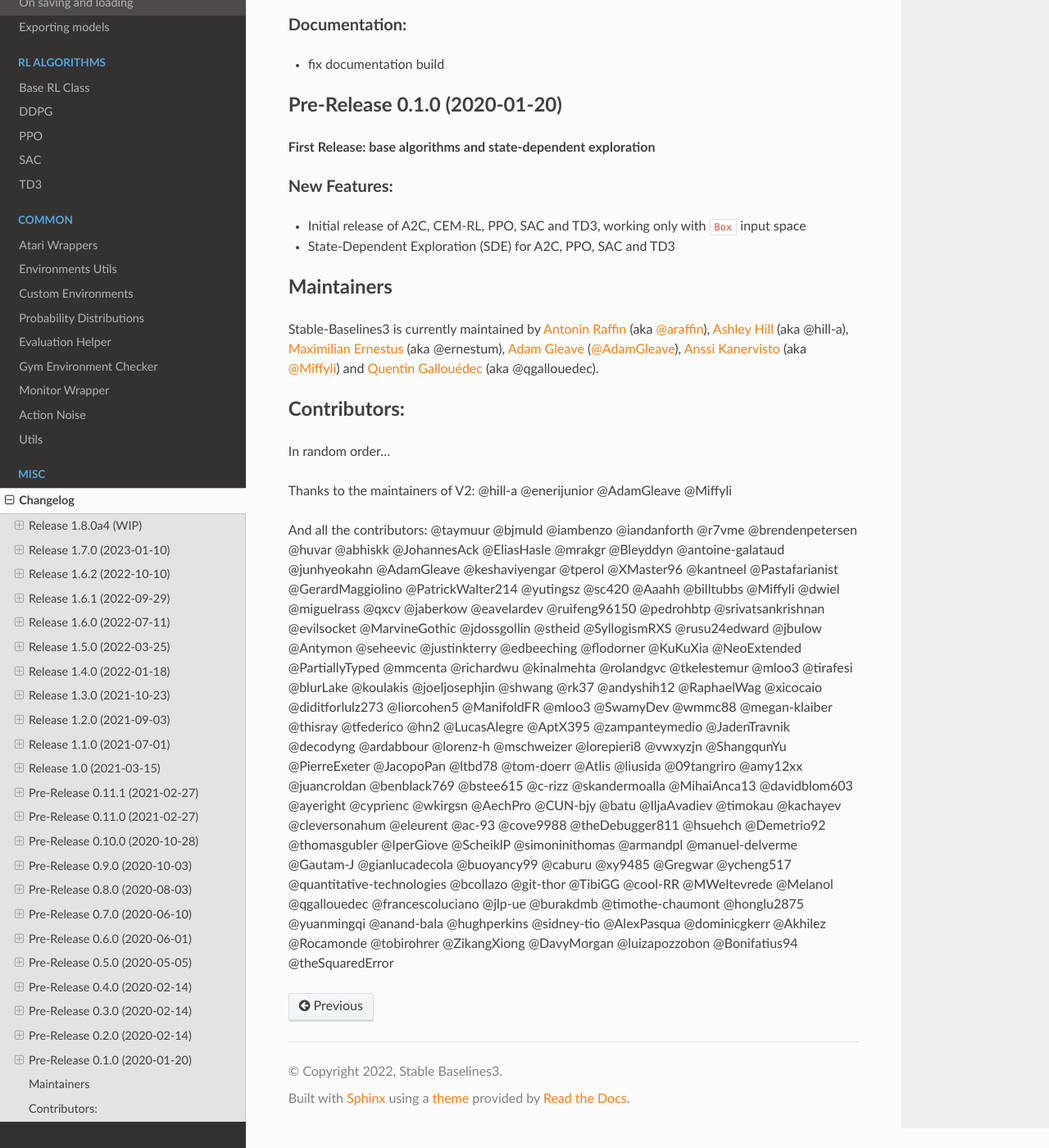
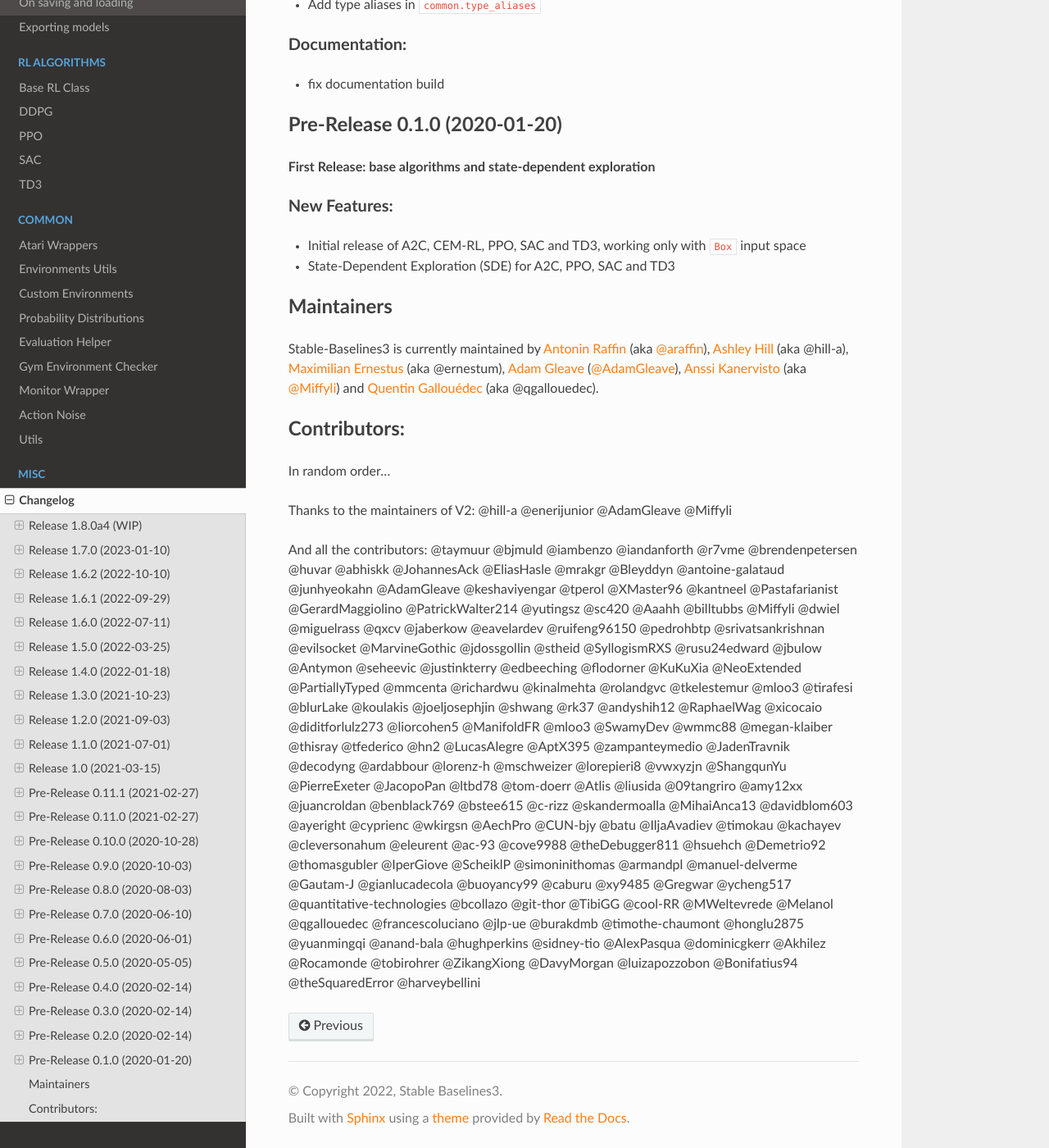
Before and after one commit to DLR-RM/stable-baselines3, a Sphinx documentation site: the page built from docs/misc/changelog.rst, in a window 1280 px wide and 1400 px high, scrolled down 28921 px. Shown: the whole window at 82% size. Built offline with Sphinx 7.4.7 and the Read the Docs theme 2.0.0, drawn with Linux system fonts in a browser that asks for light colours; pages that are not in the unit, such as notebooks, are missing from menus; the version number could not be read and is left out; some of the changed text lies outside the part shown.

Commit message:
Update changelog

```diff
--- a/docs/misc/changelog.rst
+++ b/docs/misc/changelog.rst
@@ -46,6 +46,7 @@
 - Clarified documentation about subproc multiprocessing for A2C (@Bonifatius94)
 - Fixed typo in ``A2C`` docstring (@AlexPasqua)
 - Renamed timesteps to episodes for ``log_interval`` description (@theSquaredError)
+- Removed note about gif creation for Atari games (@harveybellini)
 
 Release 1.7.0 (2023-01-10)
 --------------------------
@@ -1227,4 +1228,4 @@
 @Gregwar @ycheng517 @quantitative-technologies @bcollazo @git-thor @TibiGG @cool-RR @MWeltevrede
 @Melanol @qgallouedec @francescoluciano @jlp-ue @burakdmb @timothe-chaumont @honglu2875 @yuanmingqi
 @anand-bala @hughperkins @sidney-tio @AlexPasqua @dominicgkerr @Akhilez @Rocamonde @tobirohrer @ZikangXiong
-@DavyMorgan @luizapozzobon @Bonifatius94 @theSquaredError
+@DavyMorgan @luizapozzobon @Bonifatius94 @theSquaredError @harveybellini
```
